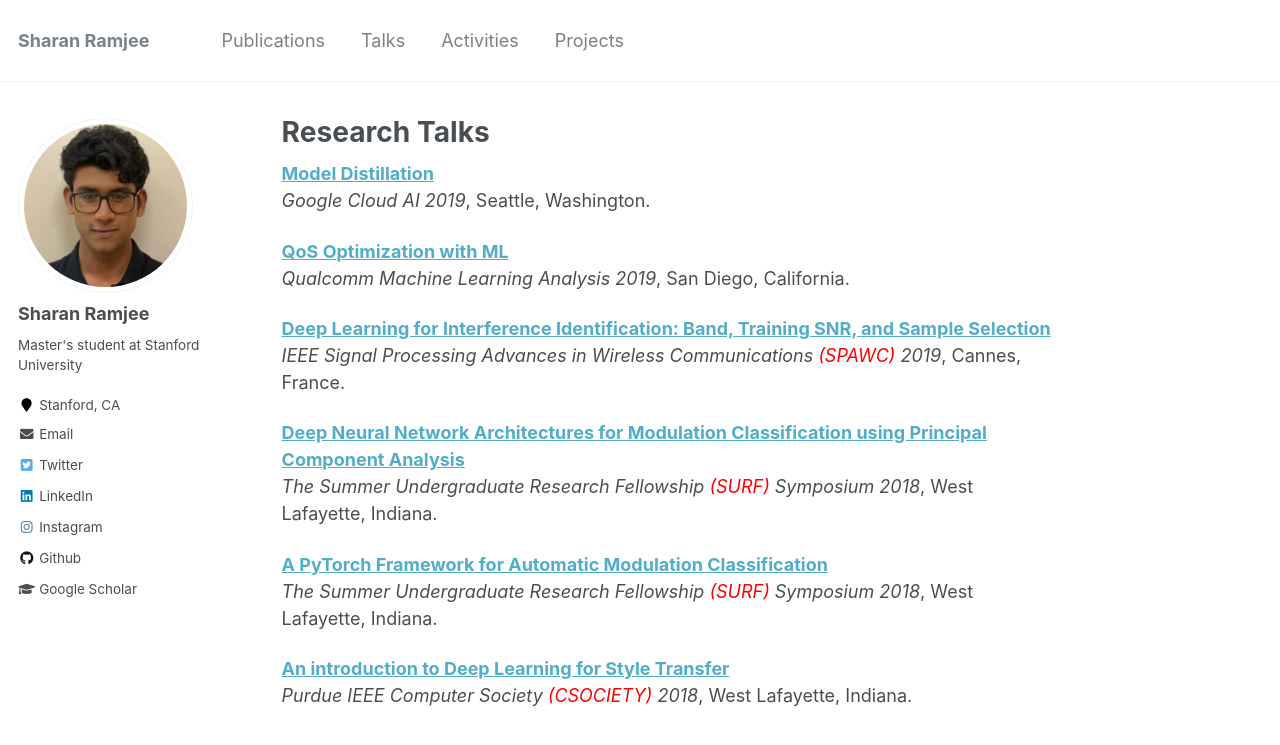
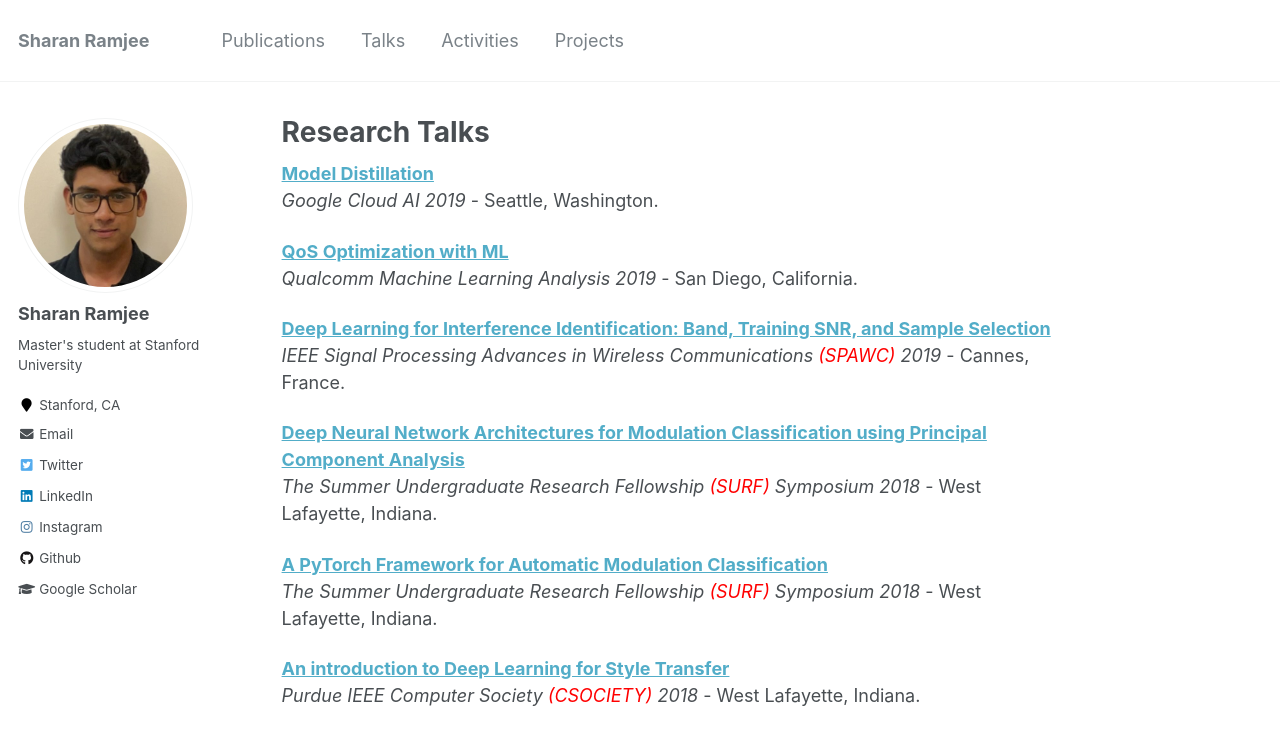
Before and after one commit to sharanramjee/sharanramjee.github.io, a Jekyll site: the page built from _pages/talks.md, in a window 1280 px wide and 922 px high. Shown: the top 745 px of the window. Built offline with Jekyll 4.4.1, drawn with Linux system fonts in a browser that asks for light colours.

Commit message:
Updated location format talks page

```diff
--- a/_pages/talks.md
+++ b/_pages/talks.md
@@ -5,19 +5,19 @@ author_profile: true
 ---
 
 <b>[Model Distillation](http://sharanramjee.github.io/talks/google2019)</b> <br>
-<i>Google Cloud AI 2019</i>, Seattle, Washington.
+<i>Google Cloud AI 2019</i> - Seattle, Washington.
 
 <b>[QoS Optimization with ML](http://sharanramjee.github.io/talks/qualcomm2019)</b> <br>
-<i>Qualcomm Machine Learning Analysis 2019</i>, San Diego, California.
+<i>Qualcomm Machine Learning Analysis 2019</i> - San Diego, California.
 
 <b>[Deep Learning for Interference Identification: Band, Training SNR, and Sample Selection](http://sharanramjee.github.io/talks/spawc2019)</b> <br>
-<i>IEEE Signal Processing Advances in Wireless Communications <span style="color:red">(SPAWC)</span> 2019</i>, Cannes, France.
+<i>IEEE Signal Processing Advances in Wireless Communications <span style="color:red">(SPAWC)</span> 2019</i> - Cannes, France.
 
 <b>[Deep Neural Network Architectures for Modulation Classification using Principal Component Analysis](http://sharanramjee.github.io/talks/surf2018b)</b> <br>
-<i>The Summer Undergraduate Research Fellowship <span style="color:red">(SURF)</span> Symposium 2018</i>, West Lafayette, Indiana.
+<i>The Summer Undergraduate Research Fellowship <span style="color:red">(SURF)</span> Symposium 2018</i> - West Lafayette, Indiana.
 
 <b>[A PyTorch Framework for Automatic Modulation Classification](http://sharanramjee.github.io/talks/surf2018a)</b> <br>
-<i>The Summer Undergraduate Research Fellowship <span style="color:red">(SURF)</span> Symposium 2018</i>, West Lafayette, Indiana.
+<i>The Summer Undergraduate Research Fellowship <span style="color:red">(SURF)</span> Symposium 2018</i> - West Lafayette, Indiana.
 
 <b>[An introduction to Deep Learning for Style Transfer](http://sharanramjee.github.io/talks/csociety2018)</b> <br>
-<i>Purdue IEEE Computer Society <span style="color:red">(CSOCIETY)</span> 2018</i>, West Lafayette, Indiana.
+<i>Purdue IEEE Computer Society <span style="color:red">(CSOCIETY)</span> 2018</i> - West Lafayette, Indiana.
```
